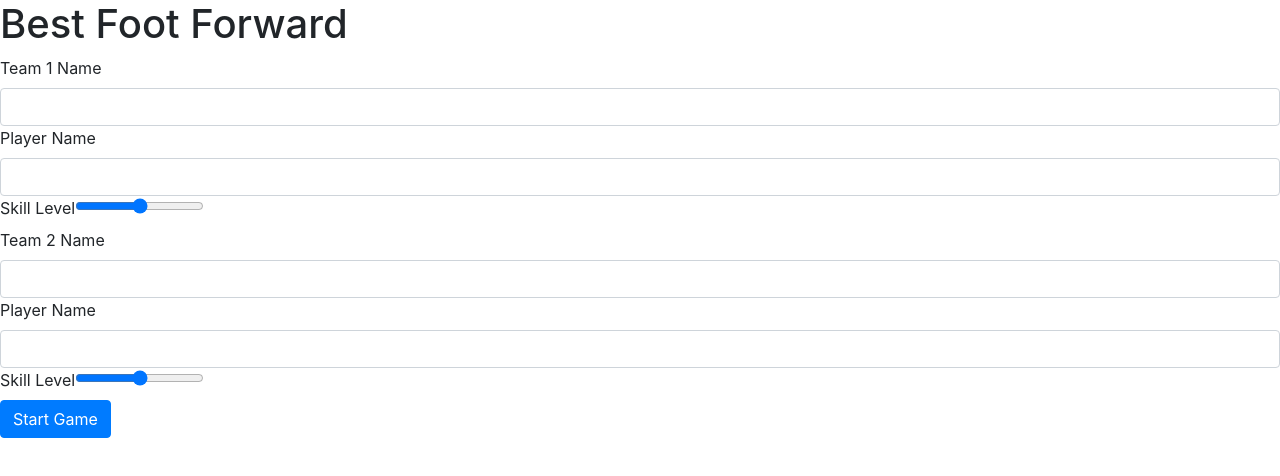
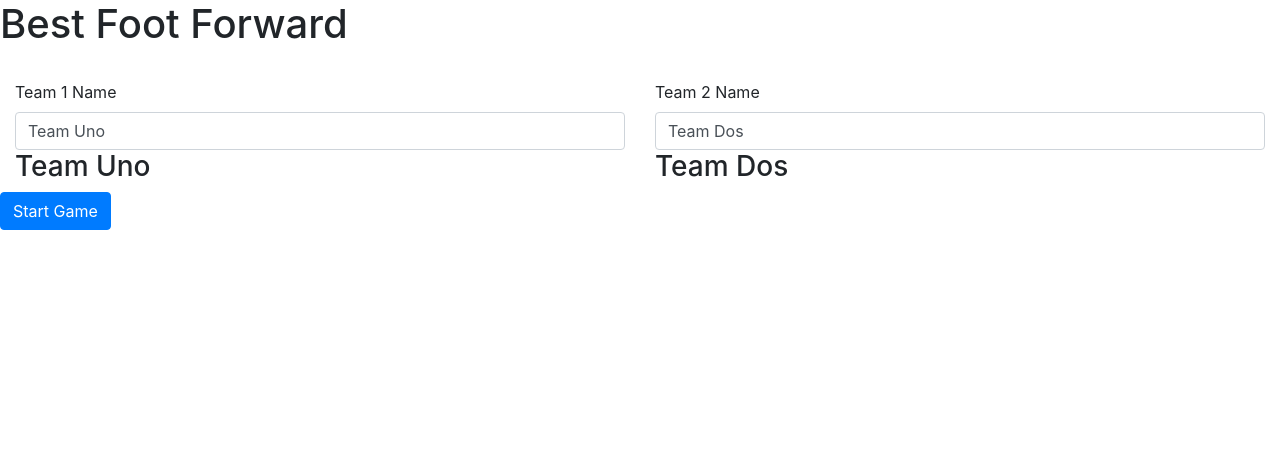
Before and after one commit to vixhez/best-foot-forward, a React (Create React App) app: page / in a window 1280 px wide. Shown: the top 476 px of the page. Built offline with nearby package versions, Linux system fonts and the light colour scheme.

Commit message:
Passing up state of team names, implementing ternary statement using state of 'info'

```diff
--- a/src/components/App/App.js
+++ b/src/components/App/App.js
@@ -1,14 +1,17 @@
 import Header from '../Header/Header';
-import Settings from '../Settings/Settings';
+import Settings from '../Settings';
 
-const App = () => {
-  return (
+const App = ({ info }) => !info ? (
     <div>
         <Header />
         <Settings />
     </div>
+) : (
+    <div>
+        <Header />
 
-  );
-}
+    </div>
+);
+
 
 export default App;
--- a/src/components/App/index.js
+++ b/src/components/App/index.js
@@ -0,0 +1,8 @@
+import { connect } from 'react-redux';
+import App from './App';
+
+const mapStateToProps = ({ info }) => ({
+        info,
+});
+
+export default connect(mapStateToProps)(App);
--- a/src/components/Settings/Settings.js
+++ b/src/components/Settings/Settings.js
@@ -10,23 +10,42 @@ class Settings extends Component
     this.state = {
         // playerNames: [],
         // amountPlayers: 0,
-        team1Name: 'Team Uno',
-        team2Name: 'Team Dos',
+        team1Name: props.team1Name,
+        team2Name: props.team2Name,
         // team1Kit: 'purple',
         // team2Kit: 'green',
         // team1Skills: 5,
         // team2Skills: 5,
-        info: false,
+        info: props.info,
+    };
+
+    this.handleChangeTeam1 = this.handleChangeTeam1.bind(this);
+    this.handleChangeTeam2 = this.handleChangeTeam2.bind(this);
+    this.handleSubmit = this.handleSubmit.bind(this);
+
     }
-}
+
+    handleChangeTeam1 (e) {
+        this.setState({ team1Name: e.currentTarget.value });
+    }
+
+
+    handleChangeTeam2(e) {
+        this.setState({ team2Name: e.currentTarget.value });
+    }
+
+    handleSubmit(e) {
+        e.preventDefault();
+        this.props.settingsCompleted({ ...this.state });
+    }
 
     render() {
+        const { team1Name, team2Name } = this.state;
 
         return (
-            <div class="mb-3">
-                <form
-                    onSubmit={ this.handleSubmit }>
-
+            <form
+                onSubmit={ this.handleSubmit }>
+                <div className="team1 col-md-6 mt-4">
                     <label
                         for="team1"
                         className="form-label">Team 1 Name</label>
@@ -35,12 +54,14 @@ class Settings extends Component
                         className="form-control"
                         id="team1"
                         onChange={ this.handleChangeTeam1 }
-                        // value={ team1Name }
-                        >
-                    </input>
+                        value={ team1Name }>
+                        </input>
 
-                    <Team1 />
+                    <h3>{ team1Name }</h3>
 
+                    {/* <Team1 /> */}
+                </div>
+                <div className="team2 col-md-6 mt-4">
                     <label
                         for="team2"
                         className="form-label">Team 2 Name</label>
@@ -49,19 +70,20 @@ class Settings extends Component
                         className="form-control"
                         id="team1"
                         onChange={ this.handleChangeTeam2 }
-                        // value={ team2Name }
-                        >
+                        value={ team2Name }>
                     </input>
 
-                    <Team2 />
+                    <h3>{ team2Name }</h3>
+
+                    {/* <Team2 /> */}
+                    </div>
 
                     <button
                         type="submit"
                         class="btn btn-primary">
                             Start Game
                     </button>
-                </form>
-            </div>
+            </form>
         );
     }
 }
--- a/src/components/Settings/index.js
+++ b/src/components/Settings/index.js
@@ -0,0 +1,17 @@
+import { connect } from 'react-redux';
+import Settings from './Settings';
+import { settingsCompleted } from '../../data/actions';
+
+const mapStateToProps = ({ info, team1Name, team2Name }) => ({
+        info,
+        team1Name,
+        team2Name
+});
+
+const mapDispatchToProps = dispatch => {
+    return {
+        settingsCompleted: data => dispatch(settingsCompleted(data)),
+    }
+}
+
+export default connect(mapStateToProps, mapDispatchToProps)(Settings);
--- a/src/components/Team1/Team1.js
+++ b/src/components/Team1/Team1.js
@@ -8,7 +8,7 @@ class Team1 extends Component
         this.state = {
             playerNames: [],
             amountPlayers: 0,
-            team1Skills: 5,
+            playerSkills: 5,
         };
     }
 
--- a/src/components/Team2/Team2.js
+++ b/src/components/Team2/Team2.js
@@ -8,7 +8,7 @@ class Team2 extends Component
         this.state = {
             playerNames: [],
             amountPlayers: 0,
-            team2Skills: 5,
+            playerSkills: 5,
         };
     }
 
--- a/src/data/actions.js
+++ b/src/data/actions.js
@@ -0,0 +1,6 @@
+export const settingsCompleted = (data) => {
+    return {
+        type: "SETTINGS_COMPLETED",
+        data: data,
+    }
+}
--- a/src/data/reducer.js
+++ b/src/data/reducer.js
@@ -1,6 +1,13 @@
+const settingsReducer = (state, action) => ({
+  ...state,
+  info: true,
+  team1Name: action.data.team1Name,
+  team2Name: action.data.team2Name,
+});
+
 const reducer = (state, action) => {
     switch (action.type) {
-    //   case "STORE_ANIMALS": return setAnimalState(state, action);
+      case "SETTINGS_COMPLETED": return settingsReducer(state, action);
 
       default: return state;
     }
--- a/src/index.css
+++ b/src/index.css
@@ -11,3 +11,8 @@ code {
   font-family: source-code-pro, Menlo, Monaco, Consolas, 'Courier New',
     monospace;
 }
+
+form {
+  display: flex;
+  flex-flow: row wrap;
+}
--- a/src/index.js
+++ b/src/index.js
@@ -1,7 +1,7 @@
 import React from 'react';
 import ReactDOM from 'react-dom';
 import './index.css';
-import App from './components/App/App';
+import App from './components/App';
 import reportWebVitals from './reportWebVitals';
 import { Provider } from 'react-redux';
 import store from './data/store';
```
